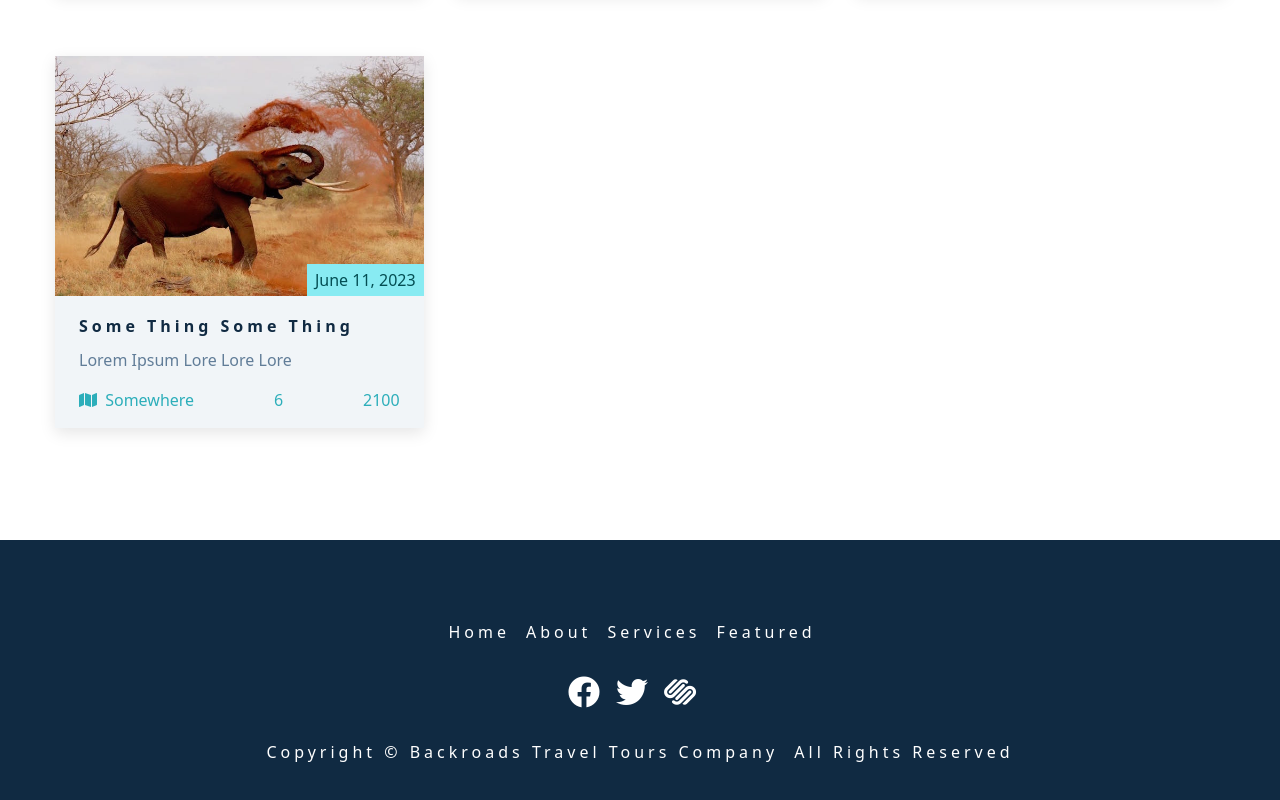
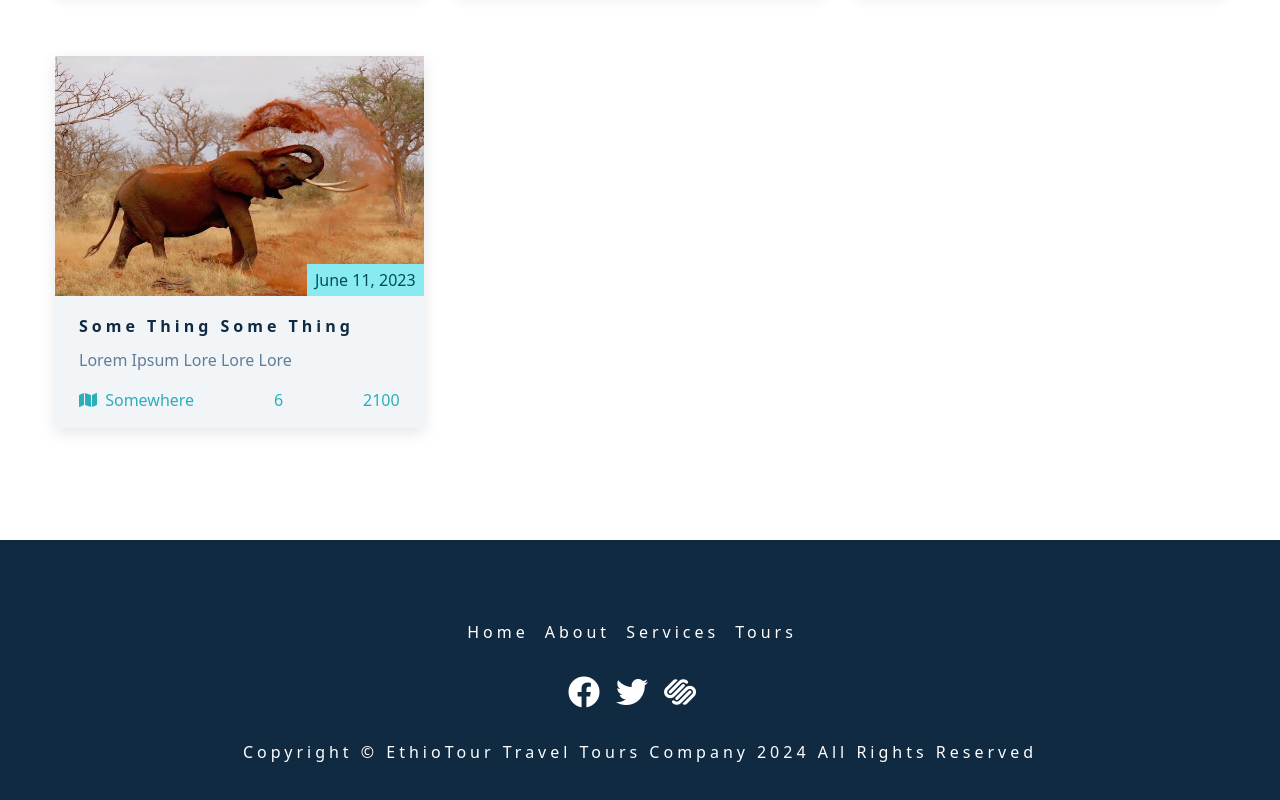
Before and after one commit to DagmawiYohannes3914/EthioTour, a React (Create React App) app: page / in a window 1280 px wide. Shown: the part 2411-3211 px from the top of the page. Built offline with nearby package versions, Linux system fonts and the light colour scheme.

Commit message:
Updating footer

```diff
--- a/src/components/Footer.js
+++ b/src/components/Footer.js
@@ -1,62 +1,42 @@
 import React from "react";
+
+import { pageLinks, socialLinks } from "../data";
 
 const Footer = () => {
   return (
     <footer className="section footer">
       <ul className="footer-links">
-        <li>
-          <a href="#home" className="footer-link">
-            home
-          </a>
-        </li>
-        <li>
-          <a href="#about" className="footer-link">
-            about
-          </a>
-        </li>
-        <li>
-          <a href="#services" className="footer-link">
-            services
-          </a>
-        </li>
-        <li>
-          <a href="#featured" className="footer-link">
-            featured
-          </a>
-        </li>
+        {pageLinks.map((link) => {
+          const { id, href, text } = link;
+          return (
+            <li key={id}>
+              <a href={href} className="footer-link">
+                {text}
+              </a>
+            </li>
+          );
+        })}
       </ul>
       <ul className="footer-icons">
-        <li>
-          <a
-            href="https://www.twitter.com"
-            target="_blank"
-            className="footer-icon"
-          >
-            <i className="fab fa-facebook"></i>
-          </a>
-        </li>
-        <li>
-          <a
-            href="https://www.twitter.com"
-            target="_blank"
-            className="footer-icon"
-          >
-            <i className="fab fa-twitter"></i>
-          </a>
-        </li>
-        <li>
-          <a
-            href="https://www.twitter.com"
-            target="_blank"
-            className="footer-icon"
-          >
-            <i className="fab fa-squarespace"></i>
-          </a>
-        </li>
+        {socialLinks.map((link) => {
+          const { id, href, icon } = link;
+          return (
+            <li key={id}>
+              <a
+                href={href}
+                target="_blank"
+                rel="noreferrer"
+                className="footer-icon"
+              >
+                <i className={icon}></i>
+              </a>
+            </li>
+          );
+        })}
       </ul>
       <p className="copyright">
-        copyright &copy; Backroads travel tours company
-        <span id="date"></span> all rights reserved
+        copyright &copy; EthioTour travel tours company
+        <span id="date">{new Date().getFullYear()}</span> all rights reserved
       </p>
     </footer>
   );
```
